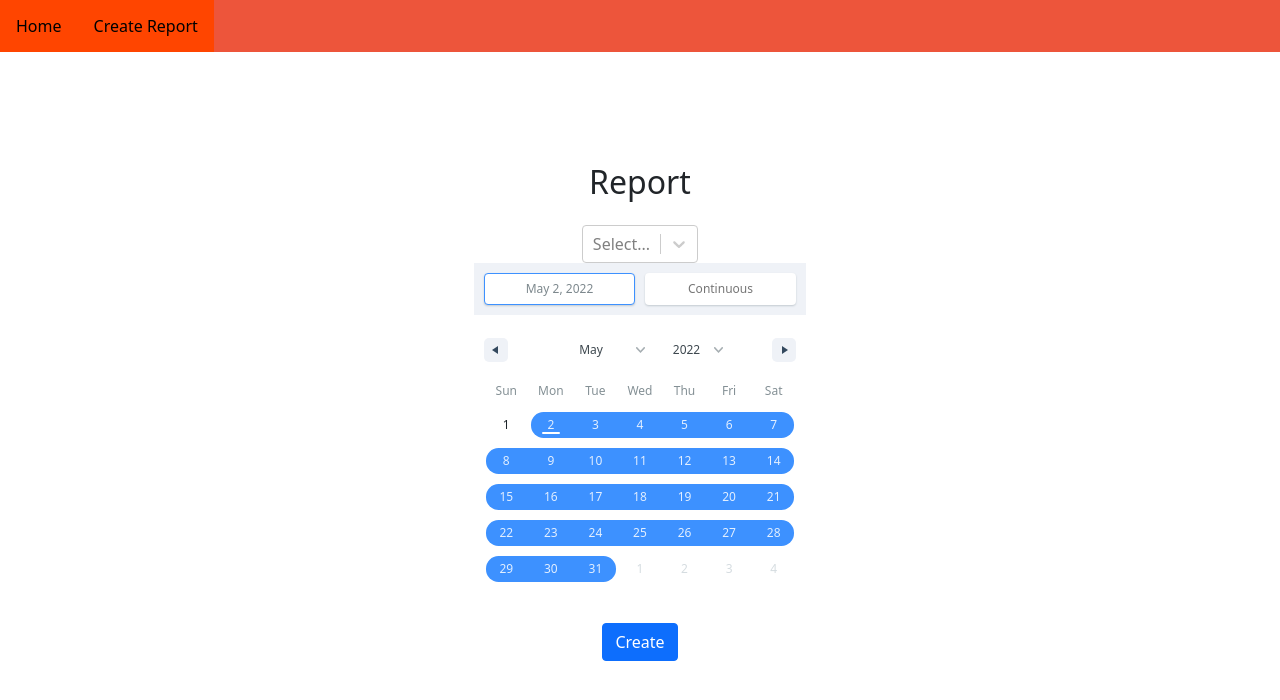
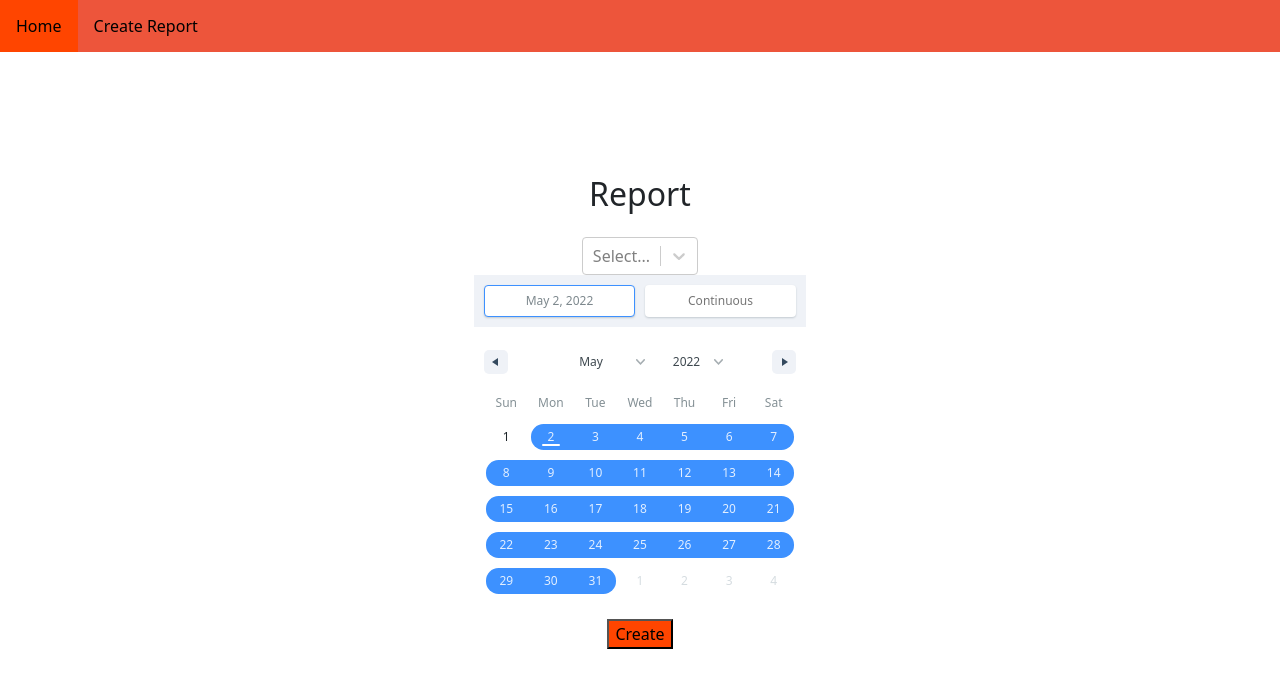
Before and after one commit to Janussr/Papp_insights_frontend, a React (Create React App) app: page /create-report in a window 1280 px wide. Shown: the top 700 px of the page. Built offline with nearby package versions, Linux system fonts and the light colour scheme; no server answers.

Commit message:
style reportpage

```diff
--- a/src/App.css
+++ b/src/App.css
@@ -25,7 +25,7 @@
 }
 
 .App-link {
-  color: #61dafb;
+  color: #ed553b;
 }
 
 @keyframes App-logo-spin {
--- a/src/components/ReportPage.js
+++ b/src/components/ReportPage.js
@@ -79,11 +79,12 @@ const ReportPage = () => {
 
   return (
 
+    /* ændrede i DataRange hvordan den stod i format mere hvis den pludselig ikke virker*/
 
     <div className="center">
       <h2>Report</h2>
         <p>{statusMessage}</p>
-        <form onChange={handleInput}>
+        <form onChange={handleInput} className="onChange">
         <SearchLocationBar/>
         </form>
 
@@ -93,8 +94,10 @@ onChange={item => setState([item.selection])}
   moveRangeOnFirstSelection={false}
   ranges={state}
   />
-        <button onClick={createReport} className="btn btn-primary mt-3">Create</button>
+
+        <button onClick={createReport} className="btn-create">Create</button>
         </div>
+
   )
 }
 
--- a/src/index.css
+++ b/src/index.css
@@ -34,7 +34,7 @@ ul.header li a:hover:not(.active) {
 }
 
 .active {
-  background-color: orangered;
+  background-color: #ed553b;
 }
 
 .logout {
@@ -81,6 +81,18 @@ ul.header li a:hover:not(.active) {
   height: 90vh;
   align-items: center;
   flex-direction: column;
+}
 
+.btn-create {
+  color: black;
+  background-color: orangered;
+}
+
+.data-input{
+  color: black;
 
 }
+
+.onChange {
+  color: #111;
+}
```
Lines whose indentation alone changed are shown as unchanged.
